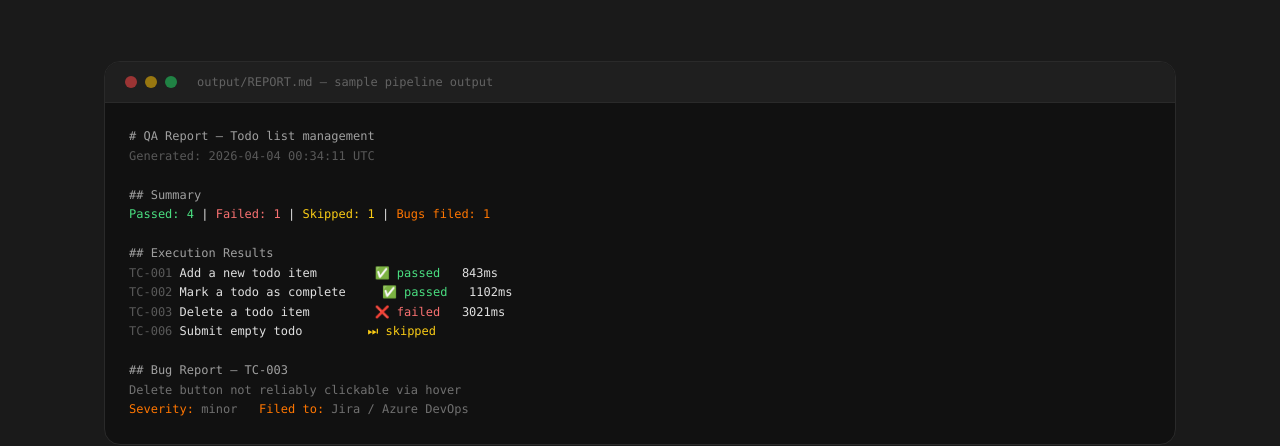
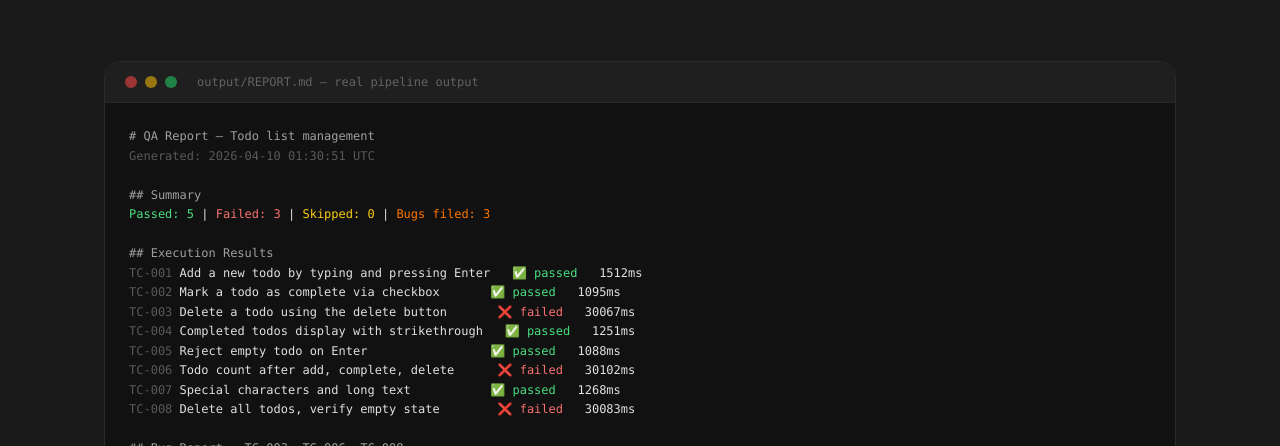
Before and after one commit to cgarciamx80/holteck-site, a plain HTML site: page index.html in a window 1280 px wide. Shown: the part 2354-2800 px from the top of the page. Drawn offline with nearby package versions, Linux system fonts and the light colour scheme.

Commit message:
feat: replace mock QA results with real Claude API pipeline output
Updates the terminal demo to show the actual Apr 10 run: 8 test cases,
5 passed, 3 failed (delete timeout bug), 3 bug reports filed — critical severity.

Co-Authored-By: Claude Sonnet 4.6 <noreply@anthropic.com>

```diff
--- a/index.html
+++ b/index.html
@@ -450,24 +450,28 @@
             <div class="w-3 h-3 rounded-full bg-red-500/60"></div>
             <div class="w-3 h-3 rounded-full bg-yellow-500/60"></div>
             <div class="w-3 h-3 rounded-full bg-green-500/60"></div>
-            <span class="ml-3 text-white/30 text-xs font-mono">output/REPORT.md — sample pipeline output</span>
+            <span class="ml-3 text-white/30 text-xs font-mono">output/REPORT.md — real pipeline output</span>
           </div>
           <div class="p-6 font-mono text-xs leading-relaxed overflow-x-auto">
             <p class="text-white/60"># QA Report — Todo list management</p>
-            <p class="text-white/30">Generated: 2026-04-04 00:34:11 UTC</p>
+            <p class="text-white/30">Generated: 2026-04-10 01:30:51 UTC</p>
             <br/>
             <p class="text-white/60">## Summary</p>
-            <p><span class="text-green-400">Passed: 4</span> | <span class="text-red-400">Failed: 1</span> | <span class="text-yellow-400">Skipped: 1</span> | <span class="text-brand">Bugs filed: 1</span></p>
+            <p><span class="text-green-400">Passed: 5</span> | <span class="text-red-400">Failed: 3</span> | <span class="text-yellow-400">Skipped: 0</span> | <span class="text-brand">Bugs filed: 3</span></p>
             <br/>
             <p class="text-white/60">## Execution Results</p>
-            <p><span class="text-white/30">TC-001</span> Add a new todo item &nbsp;&nbsp;&nbsp;&nbsp;&nbsp;&nbsp; <span class="text-green-400">✅ passed</span> &nbsp; 843ms</p>
-            <p><span class="text-white/30">TC-002</span> Mark a todo as complete &nbsp;&nbsp;&nbsp; <span class="text-green-400">✅ passed</span> &nbsp; 1102ms</p>
-            <p><span class="text-white/30">TC-003</span> Delete a todo item &nbsp;&nbsp;&nbsp;&nbsp;&nbsp;&nbsp;&nbsp; <span class="text-red-400">❌ failed</span> &nbsp; 3021ms</p>
-            <p><span class="text-white/30">TC-006</span> Submit empty todo &nbsp;&nbsp;&nbsp;&nbsp;&nbsp;&nbsp;&nbsp; <span class="text-yellow-400">⏭ skipped</span></p>
+            <p><span class="text-white/30">TC-001</span> Add a new todo by typing and pressing Enter &nbsp; <span class="text-green-400">✅ passed</span> &nbsp; 1512ms</p>
+            <p><span class="text-white/30">TC-002</span> Mark a todo as complete via checkbox &nbsp;&nbsp;&nbsp;&nbsp;&nbsp; <span class="text-green-400">✅ passed</span> &nbsp; 1095ms</p>
+            <p><span class="text-white/30">TC-003</span> Delete a todo using the delete button &nbsp;&nbsp;&nbsp;&nbsp;&nbsp; <span class="text-red-400">❌ failed</span> &nbsp; 30067ms</p>
+            <p><span class="text-white/30">TC-004</span> Completed todos display with strikethrough &nbsp; <span class="text-green-400">✅ passed</span> &nbsp; 1251ms</p>
+            <p><span class="text-white/30">TC-005</span> Reject empty todo on Enter &nbsp;&nbsp;&nbsp;&nbsp;&nbsp;&nbsp;&nbsp;&nbsp;&nbsp;&nbsp;&nbsp;&nbsp;&nbsp;&nbsp;&nbsp; <span class="text-green-400">✅ passed</span> &nbsp; 1088ms</p>
+            <p><span class="text-white/30">TC-006</span> Todo count after add, complete, delete &nbsp;&nbsp;&nbsp;&nbsp; <span class="text-red-400">❌ failed</span> &nbsp; 30102ms</p>
+            <p><span class="text-white/30">TC-007</span> Special characters and long text &nbsp;&nbsp;&nbsp;&nbsp;&nbsp;&nbsp;&nbsp;&nbsp;&nbsp; <span class="text-green-400">✅ passed</span> &nbsp; 1268ms</p>
+            <p><span class="text-white/30">TC-008</span> Delete all todos, verify empty state &nbsp;&nbsp;&nbsp;&nbsp;&nbsp;&nbsp; <span class="text-red-400">❌ failed</span> &nbsp; 30083ms</p>
             <br/>
-            <p class="text-white/60">## Bug Report — TC-003</p>
-            <p class="text-white/40">Delete button not reliably clickable via hover</p>
-            <p><span class="text-brand">Severity:</span> <span class="text-white/40">minor</span> &nbsp; <span class="text-brand">Filed to:</span> <span class="text-white/40">Jira / Azure DevOps</span></p>
+            <p class="text-white/60">## Bug Report — TC-003, TC-006, TC-008</p>
+            <p class="text-white/40">Delete todo button causes timeout — operation hangs indefinitely</p>
+            <p><span class="text-brand">Severity:</span> <span class="text-white/40">critical</span> &nbsp; <span class="text-brand">Filed to:</span> <span class="text-white/40">Jira / Azure DevOps</span></p>
           </div>
         </div>
       </div>
```
